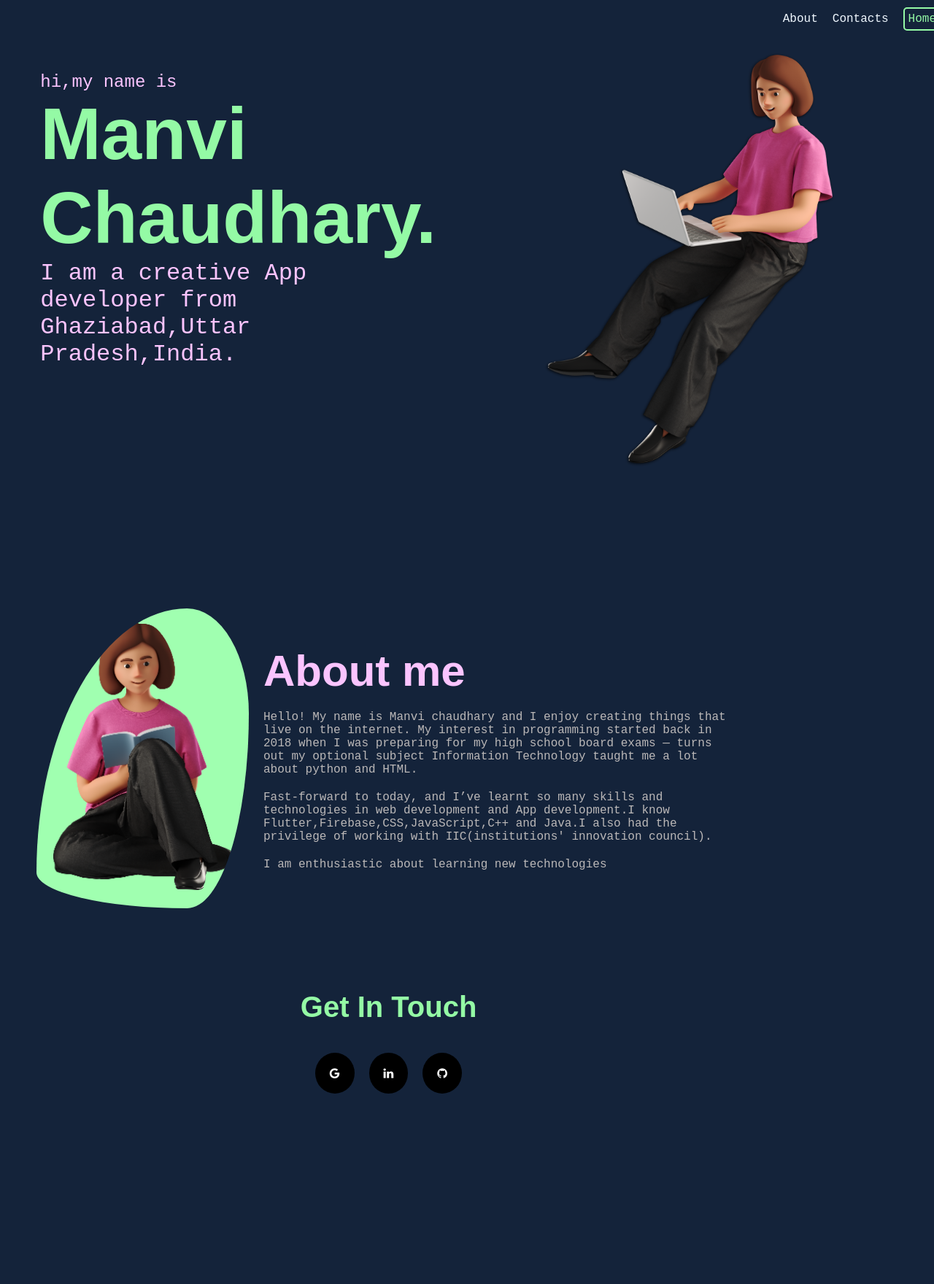
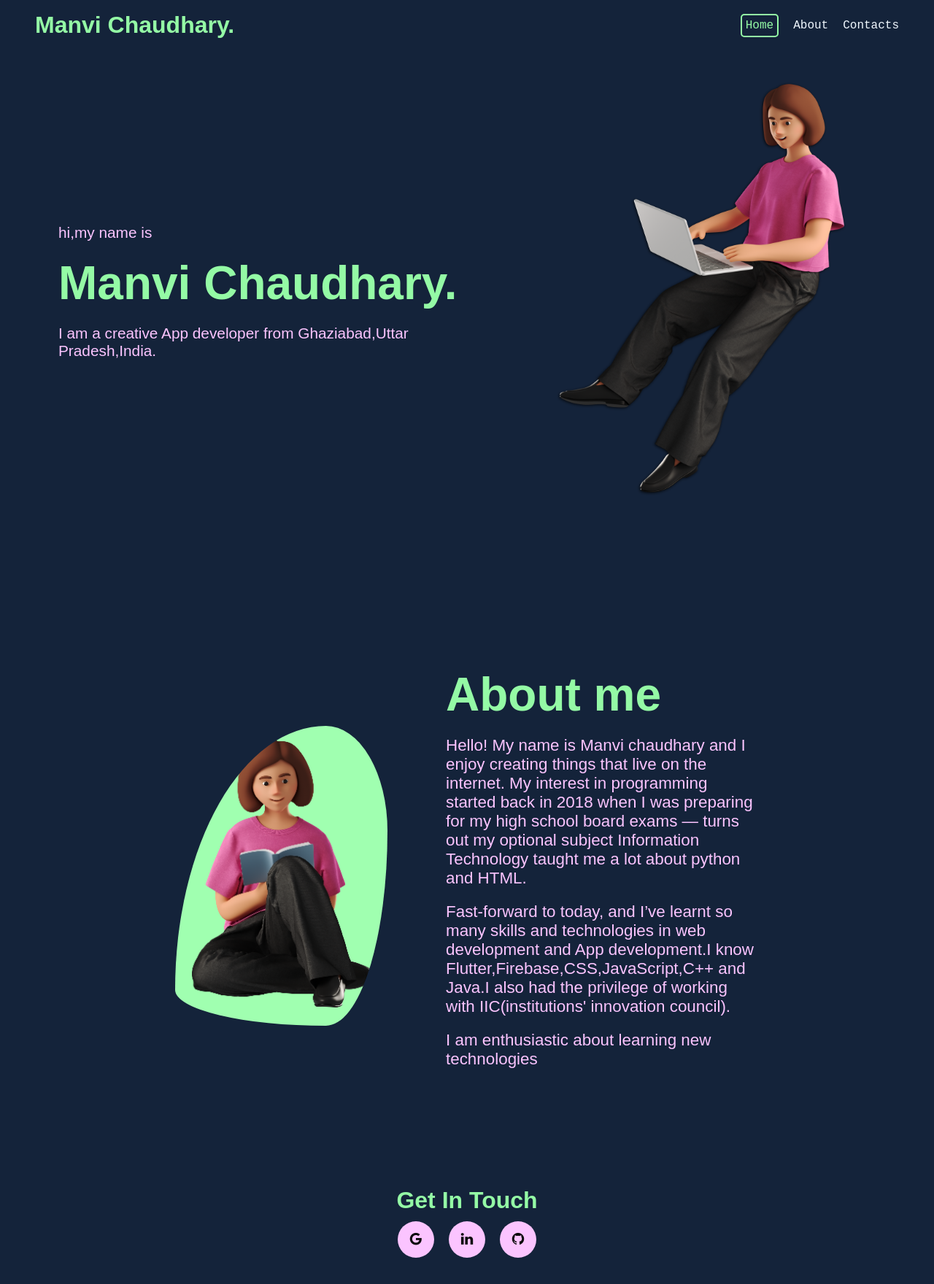
Before and after one commit to Manvi-Chaudhary/manvichaudhary.github.io, a plain HTML site: page index.html in a window 1280 px wide. Shown: the whole page at 73% size. Before the commit the page ends 1519 px from the top, so only its background shows below. Drawn offline with Linux system fonts and the light colour scheme.

Commit message:
Bugs fixed. Texts fixed. Re-coded as responsive.
Fixed some bugs (not using tags like p and h1 h2). Missing codes fixed. Unnecessary codes have been deleted. Made mobile compatible.

```diff
--- a/index.html
+++ b/index.html
@@ -10,50 +10,27 @@
 
 </head>
 <body>
-    <div>
+    <header>
+        <h1>Manvi Chaudhary.</h1>
         <ul>
+            <li class="home-btn"><a href="#home">Home</a></li>
+            <li><a href="#about">About</a></li>
+            <li><a href="#contacts">Contacts</a></li>
+        </ul>
+    </header>
 
-            <li>
-                <a href="#about">About</a>
-
-            </li>
-
-            <li>
-                <a href="#contacts">Contacts</a>
-
-            </li>
-            <li class="r">
-                <a href="#home">Home</a>
-
-            </li>
-
-        </ul>
-    </div>
-    <a name="home"></a>
-    <div class="main">
-        <div>
-            <div class="c1">
-
-                hi,my name is
-            </div>
-
-            <div class="c2" >
-                Manvi Chaudhary.
-            </div>
-
-            <div class="c3">
-                I am a creative App developer from Ghaziabad,Uttar Pradesh,India.
-            </div>
-
-
+    <section id="home" class="main">
+        <div class="content">
+            <p>hi,my name is</p>
+            <h2>Manvi Chaudhary.</h2>
+            <p>I am a creative App developer from Ghaziabad,Uttar Pradesh,India.</p>
         </div>
         <img src="w1.PNG">
-    </div>
+    </section>
 
-    <div class="a2">
-        <a name="about"></a>
-        <img  class="i2" src="g2.PNG">
-        <div class="a1">
+    <section id="about" class="about">
+        <img  class="img-about" src="g2.PNG">
+        <div class="about-container">
             <h2>About me</h2>
 
             <p>Hello! My name is Manvi chaudhary and I enjoy creating things that live on the internet. My interest in programming started
@@ -63,23 +40,19 @@
             <p>Fast-forward to today, and I’ve learnt so many skills and technologies
                 in web development and App development.I know Flutter,Firebase,CSS,JavaScript,C++ and Java.I also had the privilege of working with IIC(institutions' innovation council).</p>
             <p>I am enthusiastic about learning new technologies</p>
+        </div>
+    </section>
 
+    <section id="contact" class="contact">
+        <h2>Get In Touch</h2>
+        <div class="socials">
+            <a href="mailto:manvichaudhary2003@gmail.com" class="fa fa-google"></a>
+
+            <a href="https://www.linkedin.com/in/manvi-chaudhary-6a2854246/" class="fa fa-linkedin"></a>
+
+            <a href="https://github.com/Manvi-Chaudhary" class="fa fa-github"></a>
         </div>
-    </div>
-    <a name="contacts"></a>
-    <div class="c">
-        <div id="cm">Get In Touch</div>
-
-        <div id="icon">
-        <a href="mailto:manvichaudhary2003@gmail.com" class="fa fa-google"></a>
-
-        <a href="https://www.linkedin.com/in/manvi-chaudhary-6a2854246/" class="fa fa-linkedin"></a>
-
-         <a href="https://github.com/Manvi-Chaudhary" class="fa fa-github"></a>
-
-
-
-      </div>
+    </section>
 
 
 
--- a/me.css
+++ b/me.css
@@ -1,33 +1,49 @@
 *{
-    margin: 0%;
-    padding: 0%;
+    margin: 0;
+    padding: 0;
+    box-sizing: border-box;
+    transition: .4s;
+    font-family: sans-serif;
 }
+
 body{
     background-color: #14233a;
-    width: min-content;
 }
+
+header{
+    display: flex;
+    align-items: center;
+    justify-content: space-between;
+    padding: 1em 3em;
+    position: fixed;
+    width: 100%;
+}
+
+header h1{
+    color: #94faa5;
+}
+
 ul{
     display: flex;
-    padding: 10px;
-    justify-content:flex-end;
     align-items: center;
     list-style: none;
-    position: fixed;
-    width: 100%;
-    background-color: #14233a;
+    gap: 20px;
 }
+
 li{
-    margin-left: 20px;
     color: aliceblue;
     font-family: 'Roboto Mono', monospace;
 }
+
 li:hover{
     color: #94faa5;
 }
+
 a{
     all: unset;
 }
-.r{
+
+.home-btn{
     border-style:solid;
     border-color: #94faa5;
     color: rgb(148, 250, 165);
@@ -35,142 +51,136 @@ a{
     padding:5px;
     border-width: 2px;
 }
-.r:hover{
+
+.home-btn:hover{
     color: #14233a;
     background-color: #94faa5;
 }
+
 .main{
     display: flex;
-    text-shadow: whitesmoke;
-}
-.c1{
-    color: rgb(251, 196, 255);
-    margin-top:18%;
-    font-family: 'Roboto Mono', monospace;
-    font-size:x-large;
-    padding-left: 10%;
+    height: 100vh;
+    justify-content: center;
+    align-items: center;
+    padding: 1em 5em;
 }
 
-.c2 {
+.main p{
+    color: rgb(251, 196, 255);
+    font-size: 1.3em;
+}
+
+.main h2{
     color: rgb(148, 250, 165);
-    font-family: 'Mochiy Pop One', sans-serif;
-    font-size:100px;
-    padding-left: 10%;
-    font-weight: 600;
-    margin-right: 10px;
+    font-size: 4em;
+    font-weight: 800;
+    padding: 20px 0;
+}
+
+.main img{
+    margin-left: 5%;
+}
+
+.about{
+    display: flex;
+    height: 100vh;
+    justify-content: center;
+    align-items: center;
+    padding: 1em 15em;
+}
+
+.img-about{
+    border-radius: 71% 29% 29% 71% / 88% 35% 65% 12%;
+    margin-right: 10%;
+}
+
+.about h2{
+    color:rgb(148, 250, 165);
+    font-size: 4em;
+    font-weight: 800;
+    margin-bottom: 20px;
+}
+
+.about p{
+    padding-bottom: 20px;
+    font-size: medium;
+    font-size: 1.4em;
+    color: rgb(251, 196, 255);
+}
+
+.contact{
+    height: 20vh;
+    display: flex;
+    flex-direction: column;
+    align-items: center;
+    justify-content: center;
+}
+
+.contact h2{
+    text-align: center;
+    color:rgb(148, 250, 165);
+    font-size: 2em;
+    font-weight: 800;
 
 }
 
-.c3 {
-    color: rgb(251, 196, 255);
-    font-family: 'Roboto Mono', monospace;
-    font-size: xx-large;
-    padding-left: 10%;
-
-}
-img{
-    margin-top: 70px;
-    margin-left: 15%;
+.socials{
+    display: flex;
+    align-items: center;
+    justify-content: center;
+    padding: 10px;
+    gap: 20px;
 }
 
-
-.a2{
+.socials a{
+    height: 10px;
+    width: 10px;
     display: flex;
-    margin-top: 10%;
-    padding: 10px;
-
+    align-items: center;
+    justify-content: center;
+    background-color: rgb(251, 196, 255);
+    font-size: 1.2em;
+    padding: 20px;
+    border-radius: 50%;
+    text-decoration: none;
+    color: #0b0b0b;
 }
 
-.a1{
-
-    padding: 20px;
-    color:rgb(215, 219, 223);
-    margin-top: 10%;
-
-
-}
-.i2{
-    margin-left: 40px;
-    border-radius: 71% 29% 29% 71% / 88% 35% 65% 12%;
-
-
-
+.socials a:hover{
+    background-color: rgb(148, 250, 165);
 }
 
+@media (max-width: 800px) {
 
-h2{
-    color:rgb(251, 196, 255);
-    font-family: 'Mochiy Pop One', sans-serif;
-    font-size: 60px;
-    font-weight: 600;
-    padding-bottom: 20px;
+    header{
+        position: relative;
+    }
 
+    .main{
+        text-align: center;
+        display: flex;
+        flex-direction: column;
+        height: 100vh;
+        justify-content: center;
+        align-items: center;
+    }
 
+    .main .content{
+        margin-bottom: 50px;
+    }
+
+    .about{
+        margin-top: 200px;
+        display: flex;
+        flex-direction: column;
+        text-align: center;
+    }
+
+    .about img{
+        margin-bottom: 50px;
+    }
+
+    .contact{
+        margin-top: 40px;
+    }
 }
-p{
-    font-family:'Roboto Mono',
-        monospace;
-    padding-bottom: 20px;
-    font-size: medium;
-    color:rgb(187, 184, 184);
-}
-.fa {
-    padding: 20px;
-    font-size: larger;
-    border-radius: 50%;
-    text-align: center;
-    text-decoration: none;
-
-
-
-}
-.fa:hover {
-    background: #9c9595;
-}
-.fa-instagram {
-    background: #000000;
-    color: white;
-    margin: 10px;
-}
-.fa-twitter {
-    background: #000000;
-    color: white;
-    margin: 10px;
-}
-.fa-github {
-    background: #000000;
-    color: white;
-    margin: 10px;
-}
-.fa-google {
-    background: #000000;
-    color: white;
-    margin: 10px;
-}
-.fa-linkedin {
-    background: black;
-    color: white;
-    margin: 10px;
-}
-.c{
-    margin-top: 10%;
-
-}
-#cm{
-    color: rgb(148, 250, 165);
-    font-family: 'Mochiy Pop One', sans-serif;
-    font-size: 40px;
-    margin-bottom: 20px;
-    font-weight: 600;
-    margin-left: 40%;
-}
-#icon{
-    display: flex;
-    padding: 10px;
-    margin-left: 40%;
-}
-@media (min-width: 600px) {
-  .p {
-    width: 50%;
-  }
-}
```
Also changed, not shown: 1 other file.
